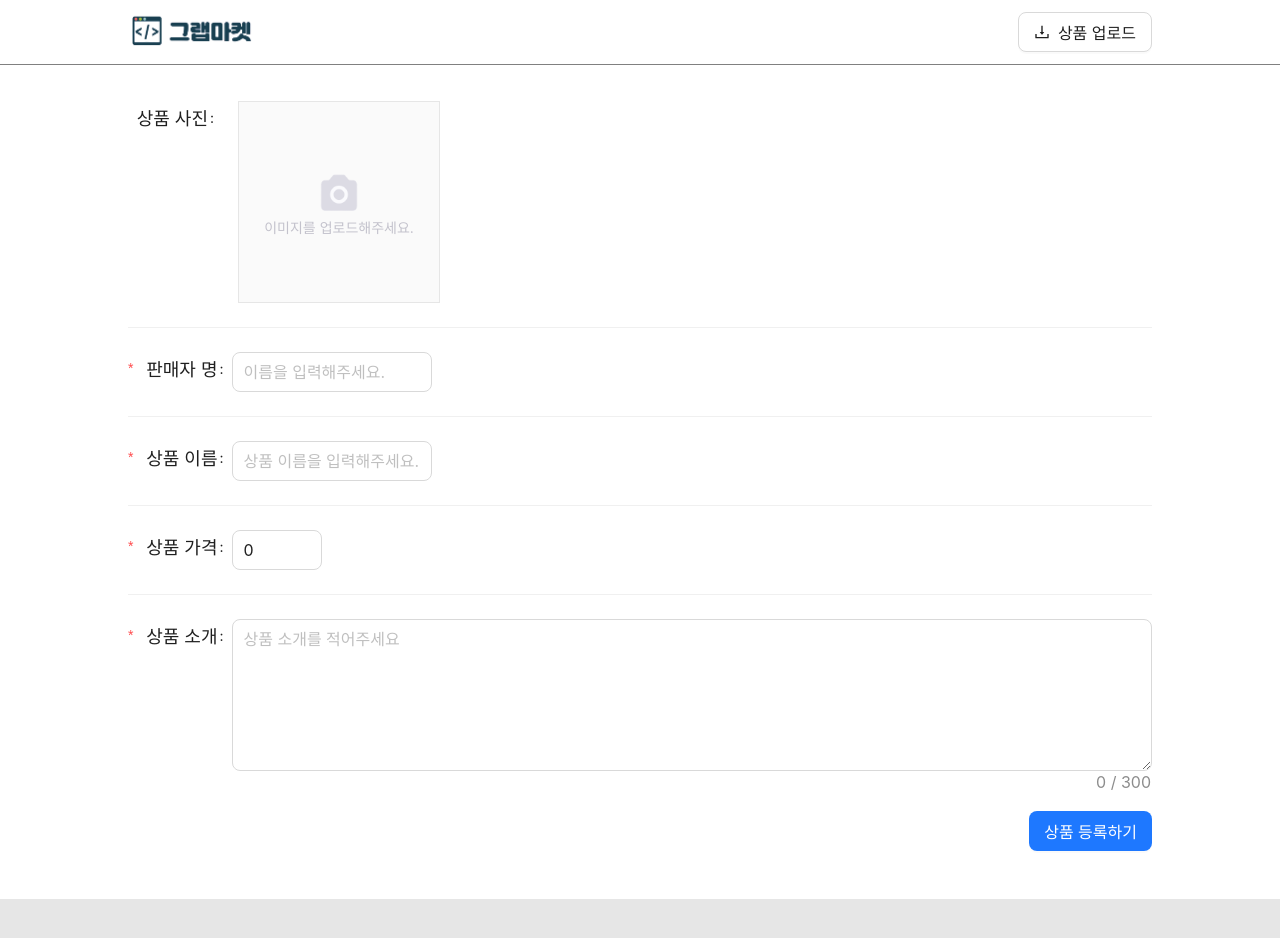
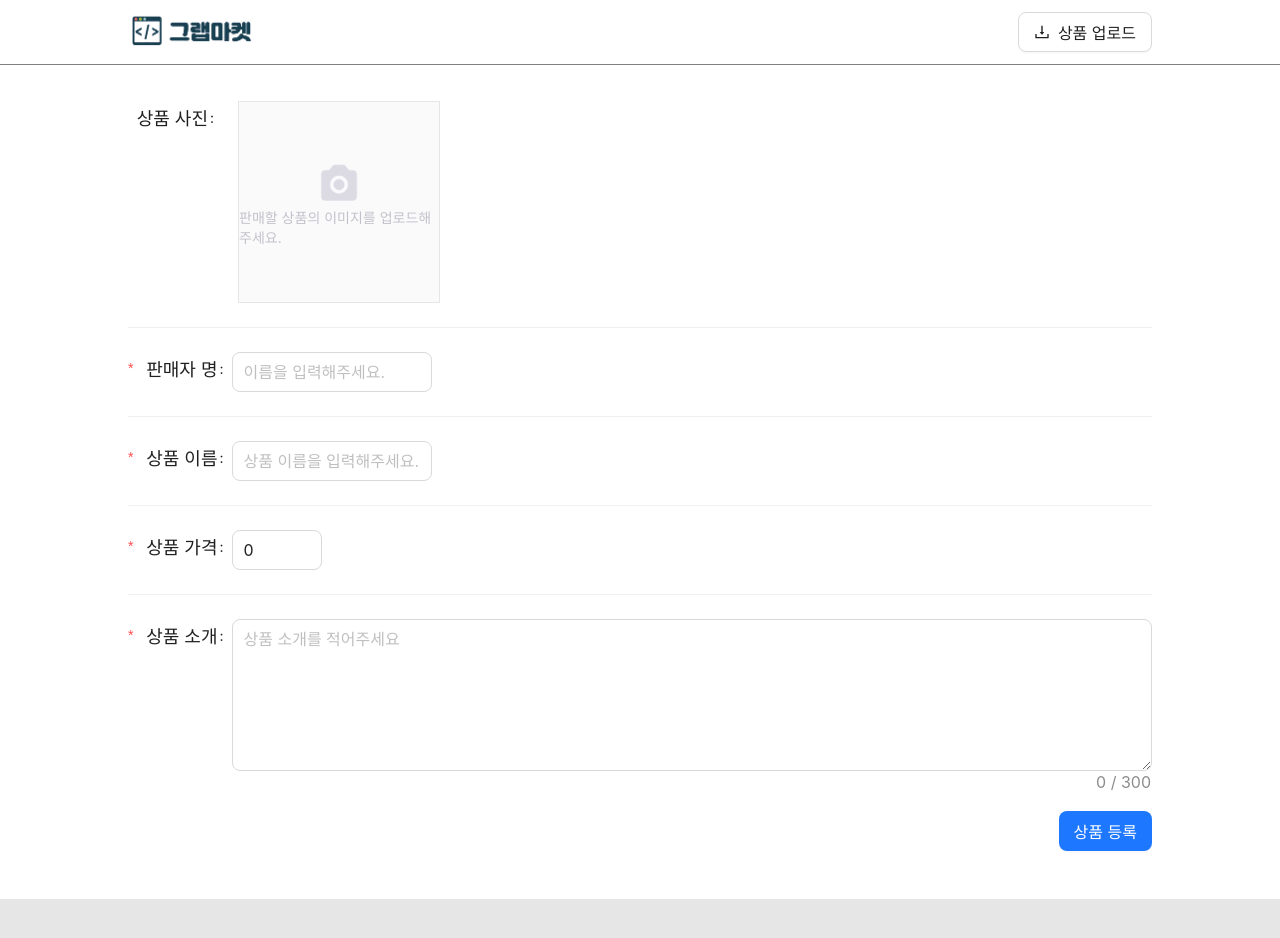
Before and after one commit to MeehyunByeon/grab-market-client, a React (Create React App) app: page /upload in a window 1280 px wide. Shown: the top 938 px of the page. Built offline with nearby package versions, Linux system fonts and the light colour scheme.

Commit message:
20230318토

```diff
--- a/src/main/index.js
+++ b/src/main/index.js
@@ -46,7 +46,7 @@ function MainPage() {
           );
         })}
       </Carousel>
-      <h1 id="product-headline">판매되는 상품들</h1>
+      <h1 id="product-headline">판매상품</h1>
       <div id="product-list">
         {products.map(function (product, index) {
           return (
--- a/src/product/index.js
+++ b/src/product/index.js
@@ -64,7 +64,7 @@ function ProductPage() {
           onClick={onClickPurchase}
           disabled={product.soldout === 1 ? true : false}
         >
-          재빨리 구매하기
+          구매하기
         </Button>
         <pre id="description">{product.description}</pre>
       </div>
--- a/src/upload/index.js
+++ b/src/upload/index.js
@@ -67,7 +67,7 @@ function UploadPage() {
             ) : (
               <div id="upload-img-placeholder">
                 <img src="/images/icons/camera.png" />
-                <span>이미지를 업로드해주세요.</span>
+                <span>판매할 상품의 이미지를 업로드해주세요.</span>
               </div>
             )}
           </Upload>
@@ -125,7 +125,7 @@ function UploadPage() {
         </Form.Item>
         <Form.Item>
           <Button id="submit-button" size="large" htmlType="submit">
-            상품 등록하기
+            상품 등록
           </Button>
         </Form.Item>
       </Form>
```
